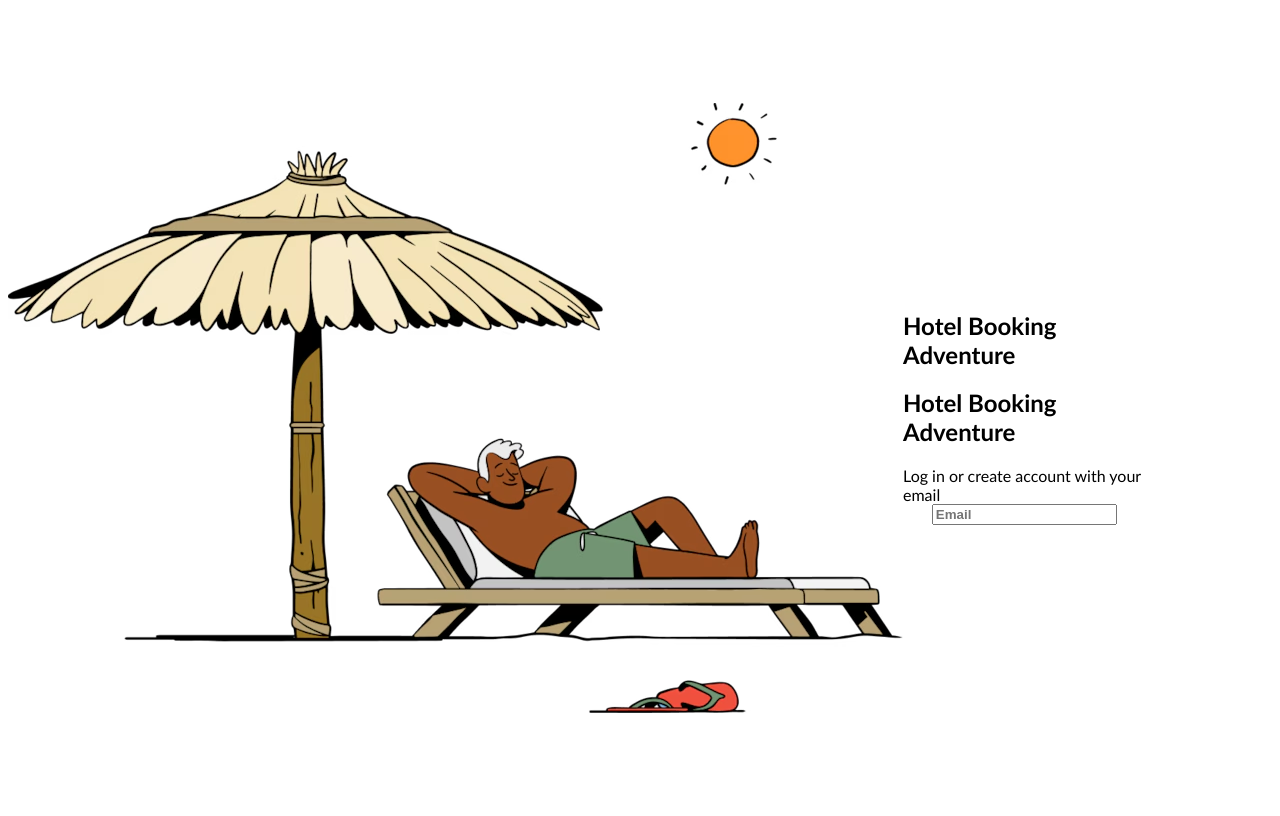
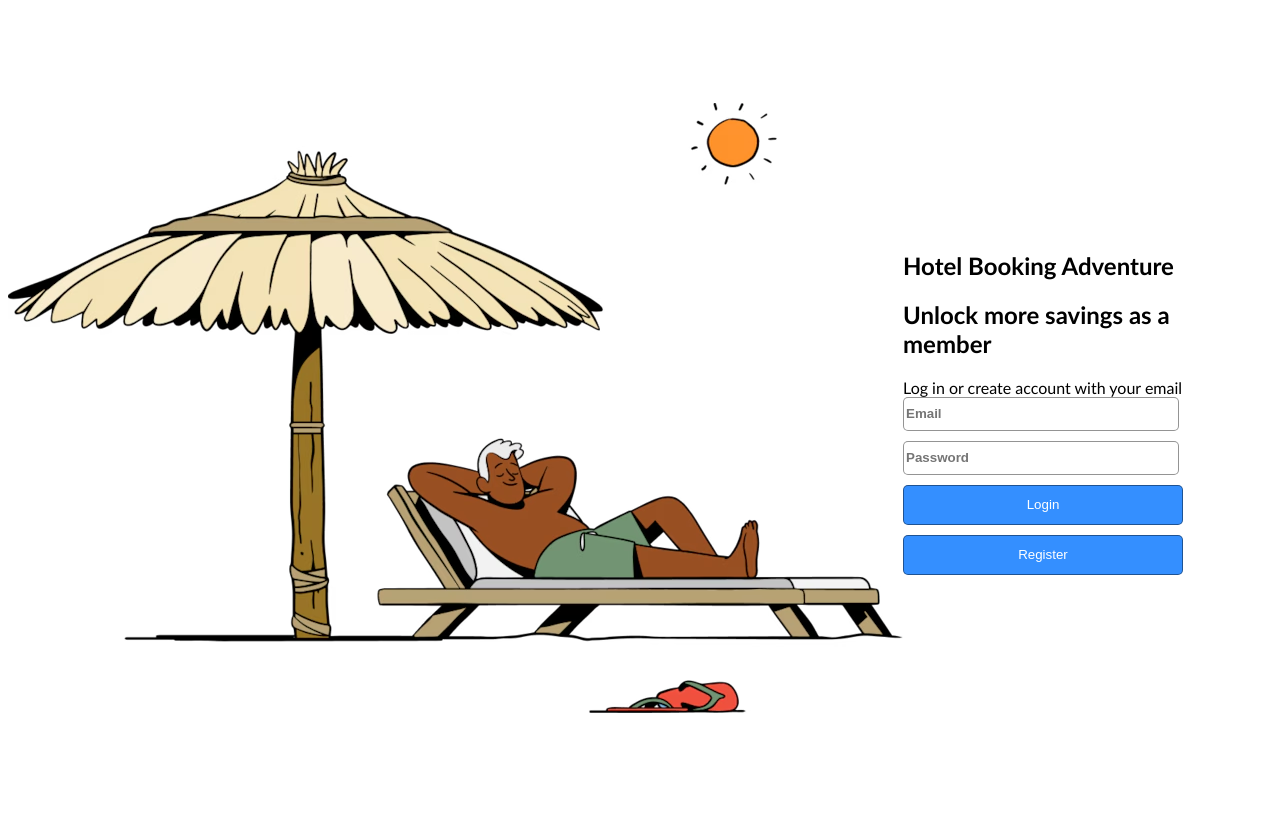
Before and after one commit to KURRI173/Information-Systems, a Flask app: page /login in a window 1280 px wide. Run offline with Flask 3, Linux system fonts and the light colour scheme.

Commit message:
loginpagedesignpart2

```diff
--- a/templates/login.html
+++ b/templates/login.html
@@ -10,7 +10,7 @@
 main{
    width: 90%;
    display: flex;
-   justify-content: center;
+   justify-content: space-evenly;
    align-items: center;
    height: 100vh;
 }
@@ -19,7 +19,27 @@ main{
    display: flex;
    flex-direction: column;
    justify-content: center;
-   align-items: center;
+   align-items: flex-start;
+}
+.emailbox input
+{
+   border-radius: 5px;
+   width: 270px;
+   height: 30px;
+   border: none;
+   border: 1px solid rgba(0, 0, 0, 0.418);
+   margin-bottom: 10px;
+}
+button
+{
+   background-color: rgb(52, 143, 255);
+   color: white;
+   border-radius: 5px;
+   width: 280px;
+   height: 40px;
+   border: none;
+   border: 1px solid rgba(0, 0, 0, 0.418);
+   margin-bottom: 10px;
 }
 </style>
 <body>
@@ -27,10 +47,13 @@ main{
        <img src="static/Assets/loginbackground.avif"/>
        <div class="loginpanel">
          <h2>Hotel Booking Adventure</h2>
-         <h2>Hotel Booking Adventure</h2>
+         <h2>Unlock more savings as a member</h2>
          <div class="emailbox">
             <label>Log in or create account with your email</label>
             <input type="text" placeholder="Email"/>
+            <input type="text" placeholder="Password"/>
+            <button>Login</button>
+            <button>Register</button>
          </div>
        </div>
     </main>
```
